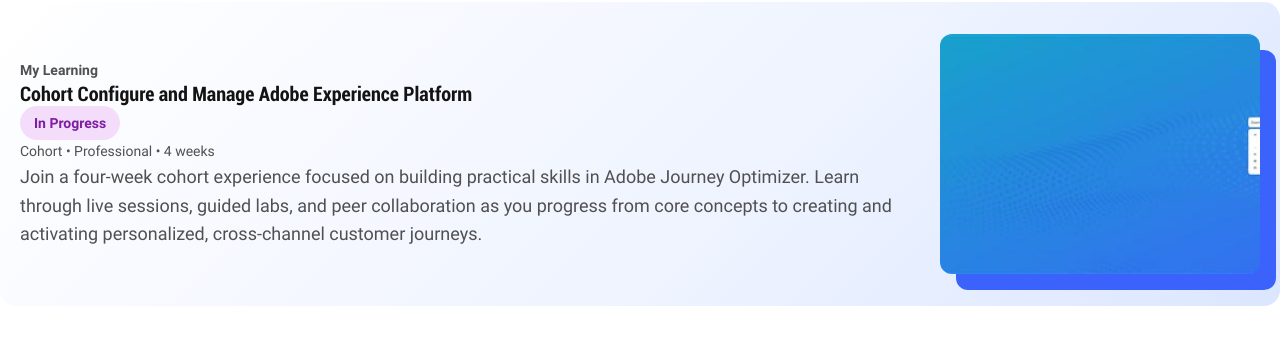
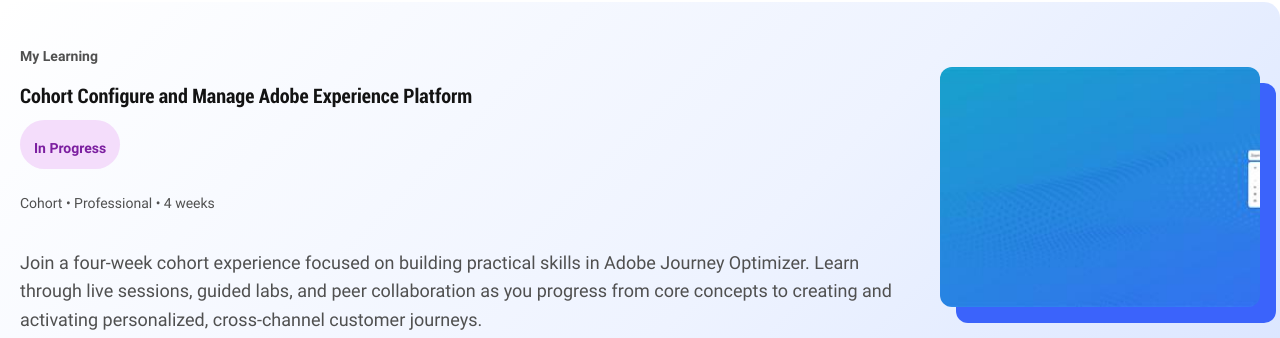
Before and after one commit to Vanshii2/card, a website: page drafts/my-learning.html in a window 1280 px wide. Shown: the part 202-540 px from the top of the page. Drawn offline with Linux system fonts and the light colour scheme; no server answers.

Commit message:
Switch card variant to one field per row
Groups eyebrow/heading/status/meta/description/image as 6 sibling rows
instead of paragraphs packed into one cell, matching how the dynamic
variant's table is already authored (name row + content row) so there's
one consistent, unambiguous authoring pattern. CSS Grid places the image
beside the 5 text rows; fixes an actual grid bug in the process (grid-row:
1 / -1 without an explicit grid-template-rows resolves against zero
declared rows, not the implicit ones, collapsing the span - replaced with
an explicit grid-template-rows + a literal end line).

```diff
--- a/blocks/hero/hero.css
+++ b/blocks/hero/hero.css
@@ -38,20 +38,24 @@
 
 /* Card variant: "Hero (card)" — a promo card with an eyebrow, status pill,
    meta line and description next to the image, instead of a full-bleed
-   background banner. Author order inside the text cell: eyebrow paragraph,
-   heading, status paragraph, meta paragraph, description paragraph. */
+   background banner. One field per table row, in this order:
+   1 Eyebrow, 2 Heading, 3 Status, 4 Meta, 5 Description, 6 Image. */
 .hero.card {
   position: relative;
+  display: grid;
+  grid-template-columns: 1fr;
+  gap: 12px;
   padding: 32px 20px;
   min-height: 0;
   border-radius: 16px;
   background: linear-gradient(135deg, var(--background-color) 0%, #eef3ff 60%, #dbe6ff 100%);
 }
 
-.hero.card > div {
-  display: flex;
-  flex-direction: column;
-  gap: 24px;
+.hero.card > div:nth-child(1) {
+  margin: 0;
+  color: var(--dark-color);
+  font-weight: 600;
+  font-size: var(--body-font-size-xs);
 }
 
 .hero.card h1 {
@@ -61,19 +65,9 @@
   font-size: var(--heading-font-size-s);
 }
 
-.hero.card > div > div:first-child p {
-  margin: 0;
-  color: var(--dark-color);
-}
-
-.hero.card > div > div:first-child p:first-of-type {
-  font-weight: 600;
-  font-size: var(--body-font-size-xs);
-}
-
-.hero.card > div > div:first-child p:nth-of-type(2) {
+.hero.card > div:nth-child(3) {
   display: inline-flex;
-  align-self: flex-start;
+  justify-self: start;
   padding: 6px 14px;
   border-radius: 999px;
   background-color: #f4ddfb;
@@ -82,17 +76,23 @@
   font-size: var(--body-font-size-xs);
 }
 
-.hero.card > div > div:first-child p:nth-of-type(3) {
+.hero.card > div:nth-child(4) {
+  color: var(--dark-color);
   font-size: var(--body-font-size-xs);
 }
 
-.hero.card > div > div:last-child {
+.hero.card > div:nth-child(5) {
+  margin: 4px 0 0;
+  color: var(--dark-color);
+}
+
+.hero.card > div:nth-child(6) {
   position: relative;
   max-width: 320px;
-  margin: 0 auto;
+  margin: 12px auto 0;
 }
 
-.hero.card > div > div:last-child::before {
+.hero.card > div:nth-child(6)::before {
   content: "";
   position: absolute;
   inset: 16px -16px -16px 16px;
@@ -118,15 +118,18 @@
 }
 
 @media (width >= 900px) {
-  .hero.card > div {
-    flex-direction: row;
-    align-items: center;
-    gap: 48px;
+  .hero.card {
+    grid-template-columns: 1fr 320px;
+    grid-template-rows: repeat(5, auto);
+    align-content: center;
+    gap: 12px 48px;
   }
 
-  .hero.card > div > div:last-child {
-    flex-shrink: 0;
-    width: 320px;
+  .hero.card > div:nth-child(6) {
+    grid-row: 1 / 6;
+    grid-column: 2;
+    align-self: center;
+    max-width: none;
     margin: 0;
   }
 }
--- a/drafts/learning/cohort-aep.plain.html
+++ b/drafts/learning/cohort-aep.plain.html
@@ -1,18 +1,14 @@
 <div>
   <div class="hero card">
-    <div>
-      <div>
-        <p>My Learning</p>
-        <h1>Cohort Configure and Manage Adobe Experience Platform</h1>
-        <p>In Progress</p>
-        <p>Cohort &bull; Professional &bull; 4 weeks</p>
-        <p>Join a four-week cohort experience focused on building practical skills in Adobe
-          Journey Optimizer. Learn through live sessions, guided labs, and peer collaboration
-          as you progress from core concepts to creating and activating personalized,
-          cross-channel customer journeys.</p>
-      </div>
-      <div><picture><img src="/images/program-card-sample.jpg" alt="Learner reviewing live workshop attendee interactions"></picture></div>
-    </div>
+    <div><p>My Learning</p></div>
+    <div><h1>Cohort Configure and Manage Adobe Experience Platform</h1></div>
+    <div><p>In Progress</p></div>
+    <div><p>Cohort &bull; Professional &bull; 4 weeks</p></div>
+    <div><p>Join a four-week cohort experience focused on building practical skills in Adobe
+      Journey Optimizer. Learn through live sessions, guided labs, and peer collaboration
+      as you progress from core concepts to creating and activating personalized,
+      cross-channel customer journeys.</p></div>
+    <div><picture><img src="/images/program-card-sample.jpg" alt="Learner reviewing live workshop attendee interactions"></picture></div>
   </div>
   <p>This page is the canonical source for this program. Its Hero block above is authored
     once here and pulled dynamically into other pages, such as
--- a/drafts/my-learning.html
+++ b/drafts/my-learning.html
@@ -22,26 +22,20 @@
       <p>Dynamic Hero &mdash; hydrated at render time from
         <a href="/learning/cohort-aep">/learning/cohort-aep</a>, the canonical source page.</p>
       <div class="hero card dynamic">
-        <div>
-          <div><a href="/learning/cohort-aep">/learning/cohort-aep</a></div>
-        </div>
+        <div><a href="/learning/cohort-aep">/learning/cohort-aep</a></div>
       </div>
     </div>
     <div>
       <h2>Static Hero, for comparison</h2>
       <p>Same block, authored directly here instead of fetched.</p>
       <div class="hero card">
-        <div>
-          <div>
-            <p>My Learning</p>
-            <h1>Build Personalization Workflows in Journey Optimizer</h1>
-            <p>Not Started</p>
-            <p>Self-Paced &bull; Intermediate &bull; 2 weeks</p>
-            <p>Learn to design, test, and launch personalized customer journeys using reusable
-              content blocks and audience segments.</p>
-          </div>
-          <div><picture><img src="/images/program-card-sample.jpg" alt="Team collaborating on a personalization workflow"></picture></div>
-        </div>
+        <div><p>My Learning</p></div>
+        <div><h1>Build Personalization Workflows in Journey Optimizer</h1></div>
+        <div><p>Not Started</p></div>
+        <div><p>Self-Paced &bull; Intermediate &bull; 2 weeks</p></div>
+        <div><p>Learn to design, test, and launch personalized customer journeys using reusable
+          content blocks and audience segments.</p></div>
+        <div><picture><img src="/images/program-card-sample.jpg" alt="Team collaborating on a personalization workflow"></picture></div>
       </div>
     </div>
   </main>
```
Also changed, not shown: drafts/learning/cohort-aep.html (+9 -13 lines).
